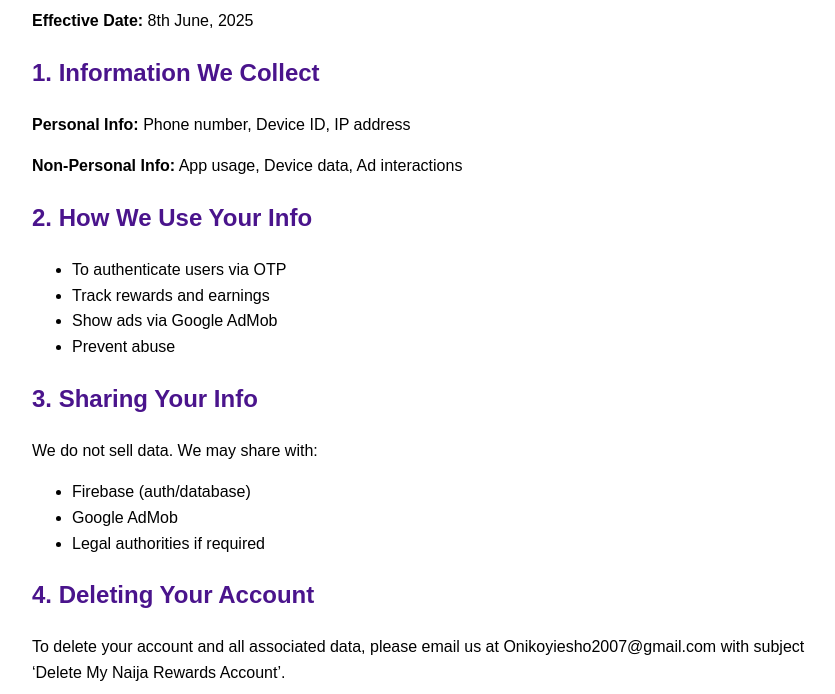
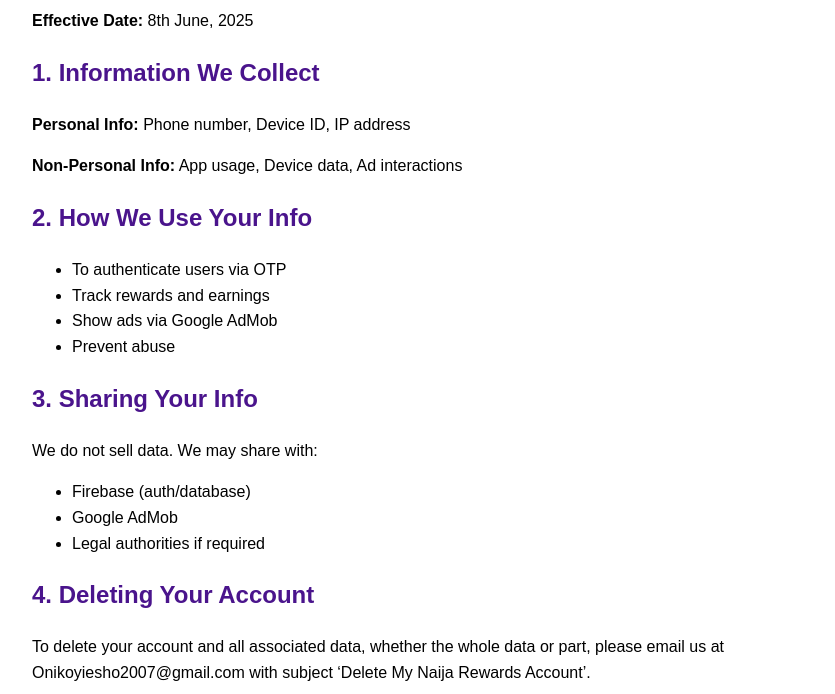
Before and after one commit to Onikoyi/naija-rewards-privacy, a plain HTML site: page index.html in a window 1280 px wide. Shown: the part 106-800 px from the top of the page, without its empty margins (208-1043 px from the left). Drawn offline with Linux system fonts and the light colour scheme.

Commit message:
Update index.html

```diff
--- a/index.html
+++ b/index.html
@@ -34,7 +34,7 @@
   </ul>
 
   <h2>4. Deleting Your Account</h2>
-  <p>To delete your account and all associated data, please email us at Onikoyiesho2007@gmail.com
+  <p>To delete your account and all associated data, whether the whole data or part, please email us at Onikoyiesho2007@gmail.com
     with subject ‘Delete My Naija Rewards Account’.</p>
 
   <h2>5. Data Security</h2>
```
